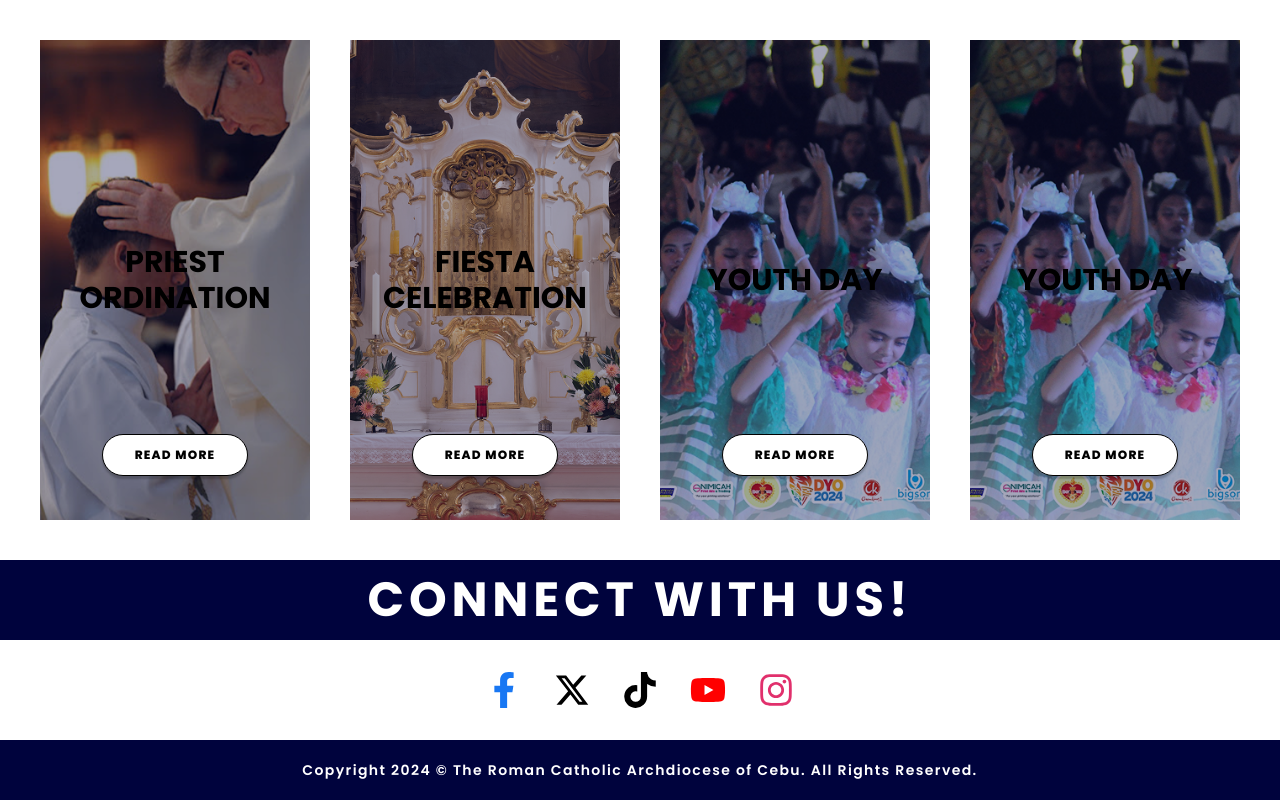
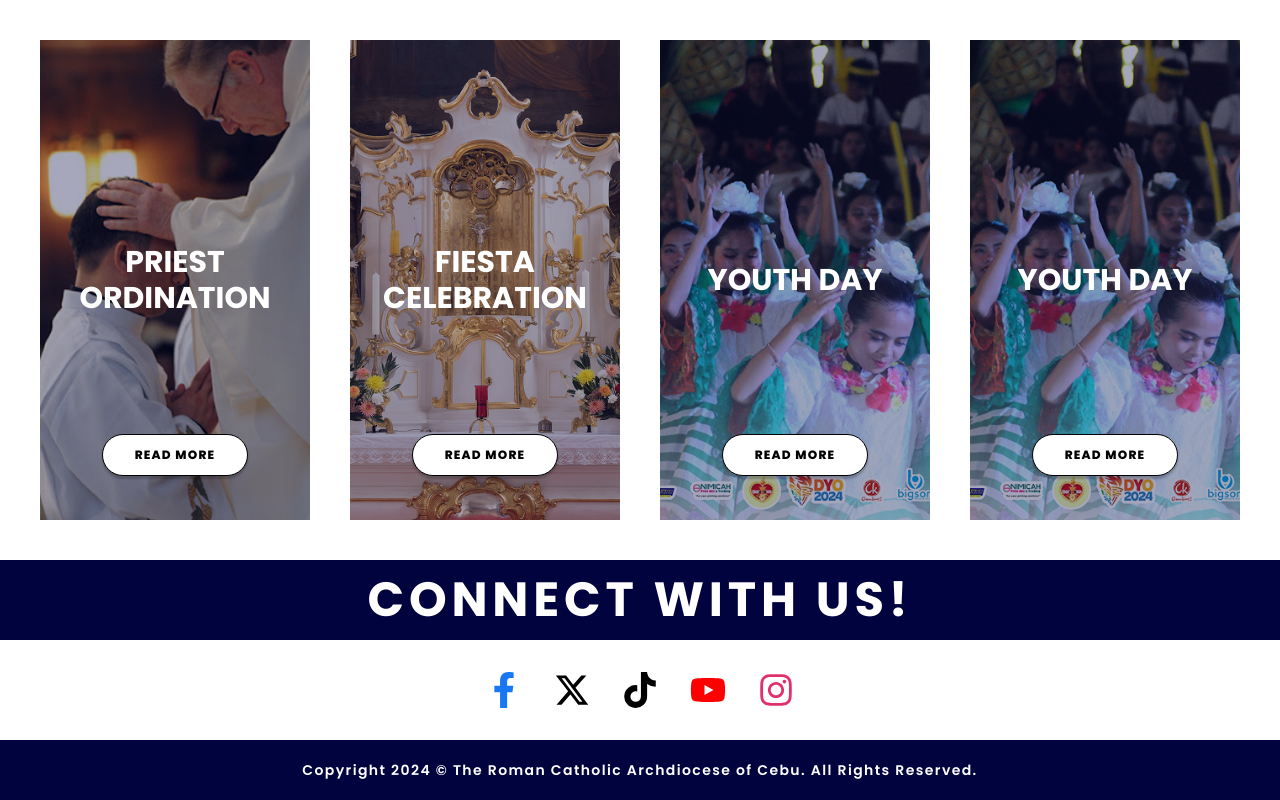
Before and after one commit to Celian4862/cadcomm, a Next.js app: page / in a window 1280 px wide. Shown: the part 2274-3074 px from the top of the page. Built offline with nearby package versions, Linux system fonts and the light colour scheme.

Commit message:
Updated news_card.tsx
Text content for the NewsCard component will now always be white.

```diff
--- a/app/ui/news_card.tsx
+++ b/app/ui/news_card.tsx
@@ -13,7 +13,7 @@ export default function NewsCard({
       style={{ backgroundImage: `url("${img_url}")` }}
     >
       <div className="absolute top-0 left-0 flex h-full w-full items-center justify-center">
-        <div className="p-5 text-center text-3xl font-bold uppercase">
+        <div className="p-5 text-center text-3xl font-bold text-white uppercase">
           {text}
         </div>
       </div>
```
